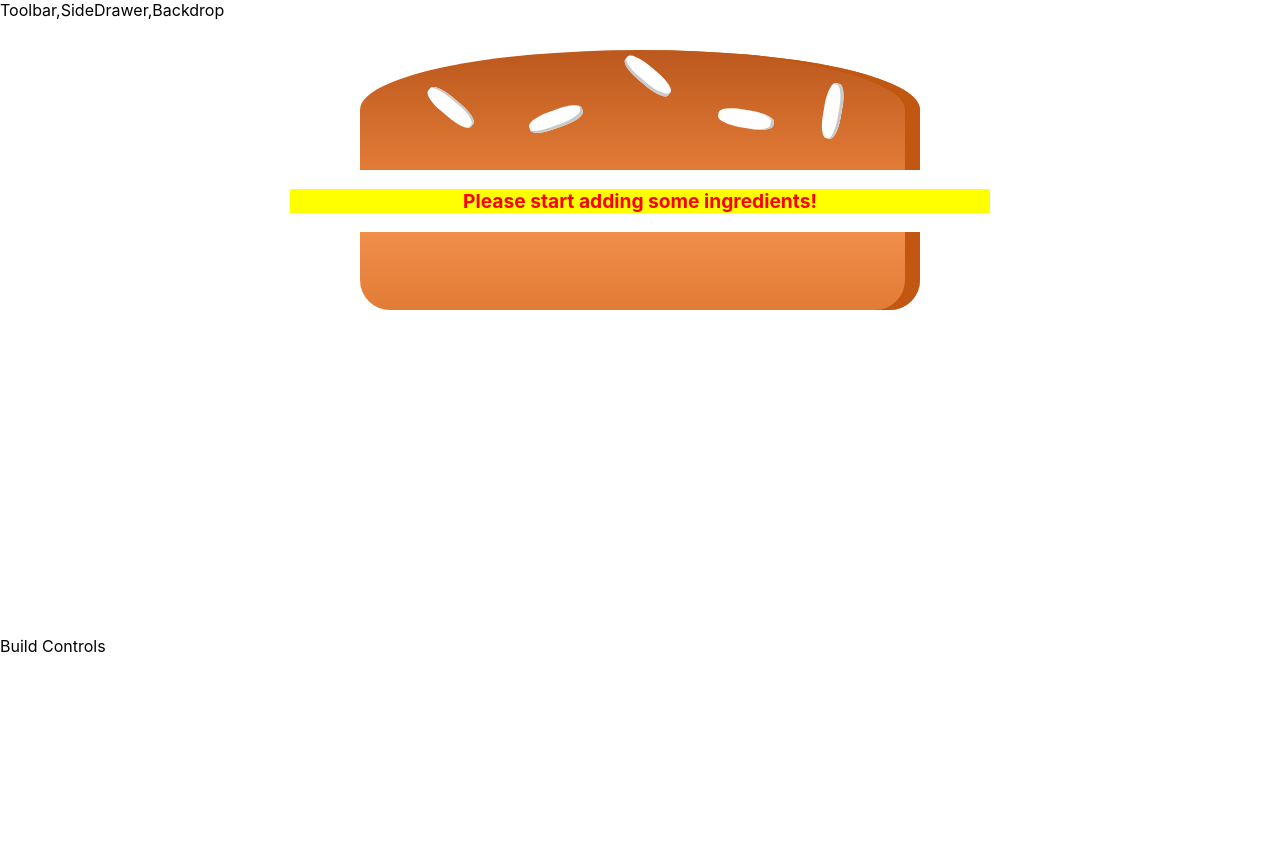
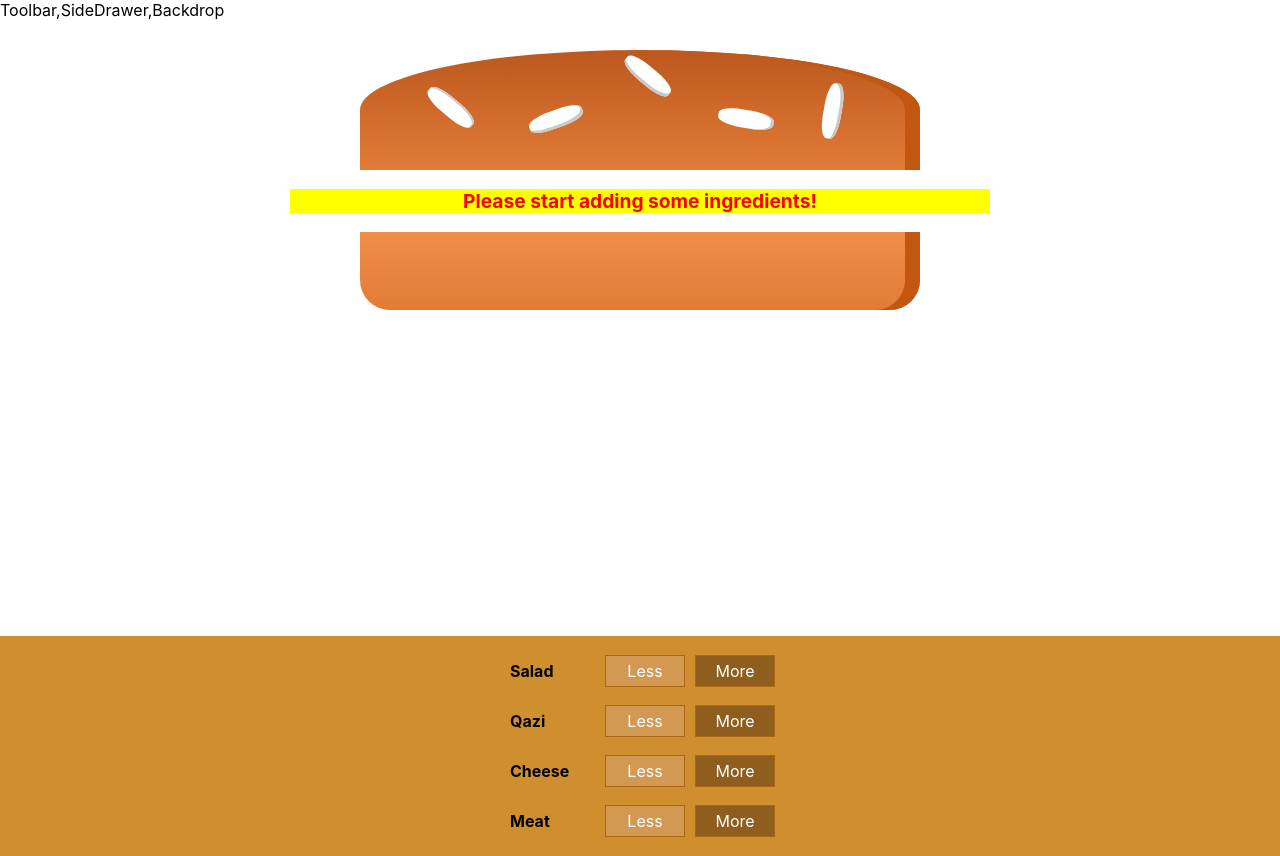
Before and after one commit to frontendprof/react-builder-burger, a React (Create React App) app: page / in a window 1280 px wide. Before the commit the page ends 800 px from the top, so only its background shows below. Built offline with nearby package versions, Linux system fonts and the light colour scheme.

Commit message:
outputting multiple build controls

```diff
--- a/src/components/Burger/BuildControls/BuildControls.js
+++ b/src/components/Burger/BuildControls/BuildControls.js
@@ -1,14 +1,22 @@
 
 import React from 'react';
 
+import BuildControl from "../BuildControls/BuildControl/BuildControl";
 import classes from "./BuildControls.module.css";
 
-const BuildControls = () => {
-    return (
-        <div>
 
-        </div>
-    )
-}
+const controls=[
+    {label:"Salad",type:"salad"},
+    {label:"Qazi",type:"qazi"},
+    {label:"Cheese",type:"cheese"},
+    {label:"Meat",type:"meat"},
+]
+const BuildControls = (props) => (
+    <div className={classes.BuildControls}>
+        {controls.map(ctrl=>(
+            <BuildControl key={ctrl.label} label={ctrl.label}/>
+        ))}
+    </div>
+)
 
 export default BuildControls
--- a/src/components/Burger/BuildControls/BuildControls.module.css
+++ b/src/components/Burger/BuildControls/BuildControls.module.css
@@ -0,0 +1,11 @@
+
+.BuildControls {
+    width: 100%;
+    background-color: #CF8F2E;
+    display: flex;
+    flex-flow: column;
+    align-items: center;
+    box-shadow: 0 2px 1px #ccc;
+    margin: auto;
+    padding: 10px 0;
+}
--- a/src/containers/BurgerBuilder/BurgerBuilder.js
+++ b/src/containers/BurgerBuilder/BurgerBuilder.js
@@ -1,5 +1,6 @@
 
 import React, { Component } from 'react';
+import BuildControls from '../../components/Burger/BuildControls/BuildControls';
 import Burger from '../../components/Burger/Burger';
 import Aux from "../../hoc/Aux";
 
@@ -17,7 +18,7 @@
         return (
             <Aux>
                 <Burger ingredients={this.state.ingredients}/>
-                <div>Build Controls</div>
+                <BuildControls />
             </Aux>
         )
     }
```
Also changed, not shown: 1 other file (tests, documents, lock files or other folders).
